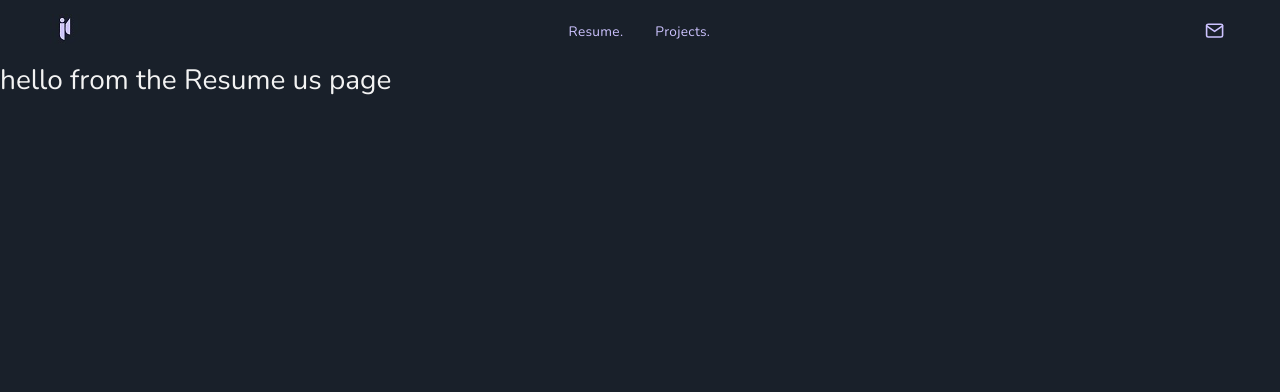
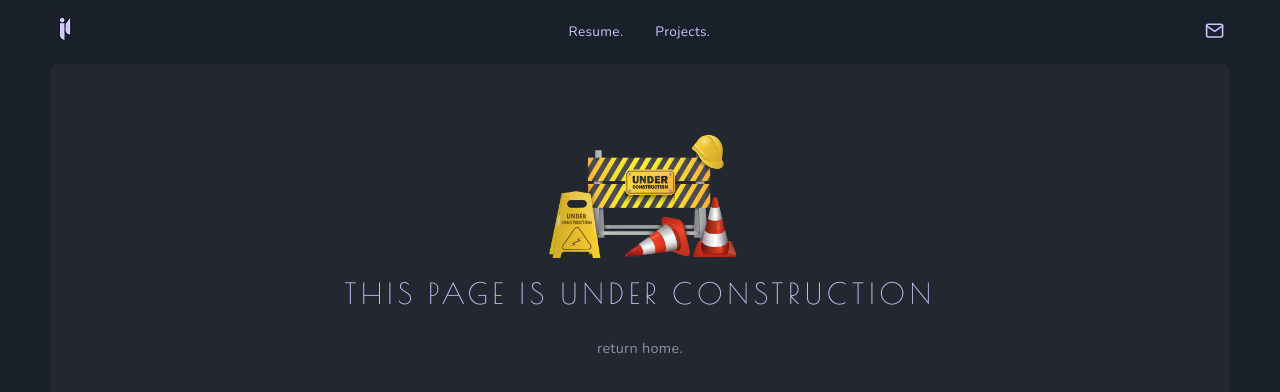
Before and after one commit to JoeSal777/joesal-portifolio, a React (Create React App) app: page /resume in a window 1280 px wide. Shown: the top 392 px of the page. Built offline with nearby package versions, Linux system fonts and the light colour scheme; a web font is replaced by a local one.

Commit message:
placeholders for resume and projects added

```diff
--- a/src/components/Default.js
+++ b/src/components/Default.js
@@ -4,7 +4,7 @@ import {Link} from "react-router-dom";
 
 //import "../styles/homeBackground.js"
 
-class LandingPage extends Component {
+class Default extends Component {
     render(){
         return(
 
@@ -13,7 +13,9 @@ class LandingPage extends Component {
                 {/* featured image */}
                 <div className="image-wrapper">
                     <div className="young_developer_img">
-                        <img src={image404} className="img-fluid" alt="Joseph Larkai" />
+                        <a href="https://lovepik.com/images/png-404.html">
+                            <img src={image404} className="img-fluid" alt="Joseph Larkai" />
+                        </a>
                     </div>
                 </div>
 
@@ -27,7 +29,7 @@ class LandingPage extends Component {
                 {/* attributes */}
                 <ul className="home-attributes">
                     <li>
-                        <Link to="/">You may want to check if you've entered in the right address</Link>
+                        <Link to="#">You may want to check if you've entered in the right address</Link>
                     </li>
                     <li>
                         <Link to="/">return home.</Link>
@@ -46,4 +48,4 @@ class LandingPage extends Component {
     }
 }
 
-export default LandingPage;
+export default Default;
--- a/src/components/Projects.js
+++ b/src/components/Projects.js
@@ -1,11 +1,46 @@
 import React, { Component } from 'react'
+import underConstruction from "../images/under-construction.png";
+import {Link} from "react-router-dom";
 
-export default class Projects extends Component {
-    render() {
-        return (
-            <div>
-                <h3>hello from the Projects</h3>
+//import "../styles/homeBackground.js"
+
+class Projects extends Component {
+    render(){
+        return(
+
+            <div className="errorPage_main_area landingPage_main_area">
+
+                {/* featured image */}
+                <div className="image-wrapper">
+                    <div className="young_developer_img">
+                        <img src={underConstruction} className="img-fluid" alt="Joseph Larkai" />
+                    </div>
+                </div>
+
+                {/* title */}
+                <div className="title-wrapper tittle-element">
+                    <div className="title">
+                        <h1>This page is under construction</h1>
+                    </div>
+                </div>
+
+                {/* attributes */}
+                <ul className="home-attributes">
+                    <li>
+                        <Link to="/">return home.</Link>
+                    </li>
+                </ul>
+
+                {/* Put city stencil design here */}
+
+                <div className="landingPage_buttom">
+                    {/* <ProgressBar className="landing_page_progressBar" progress={0} buffer={0} /> */}
+                </div>
             </div>
+
+
         )
     }
 }
+
+export default Projects;
--- a/src/components/Resume.js
+++ b/src/components/Resume.js
@@ -1,11 +1,46 @@
 import React, { Component } from 'react'
+import underConstruction from "../images/under-construction.png";
+import {Link} from "react-router-dom";
 
-export default class Resume extends Component {
-    render() {
-        return (
-            <div>
-                <h3>hello from the Resume us page</h3>
+//import "../styles/homeBackground.js"
+
+class Resume extends Component {
+    render(){
+        return(
+
+            <div className="errorPage_main_area landingPage_main_area">
+
+                {/* featured image */}
+                <div className="image-wrapper">
+                    <div className="young_developer_img">
+                        <img src={underConstruction} className="img-fluid" alt="Joseph Larkai" />
+                    </div>
+                </div>
+
+                {/* title */}
+                <div className="title-wrapper tittle-element">
+                    <div className="title">
+                        <h1>This page is under construction</h1>
+                    </div>
+                </div>
+
+                {/* attributes */}
+                <ul className="home-attributes">
+                    <li>
+                        <Link to="/">return home.</Link>
+                    </li>
+                </ul>
+
+                {/* Put city stencil design here */}
+
+                <div className="landingPage_buttom">
+                    {/* <ProgressBar className="landing_page_progressBar" progress={0} buffer={0} /> */}
+                </div>
             </div>
+
+
         )
     }
 }
+
+export default Resume;
```
Also changed, not shown: src/images/page-not-found.png, src/images/under-construction.png (added).
